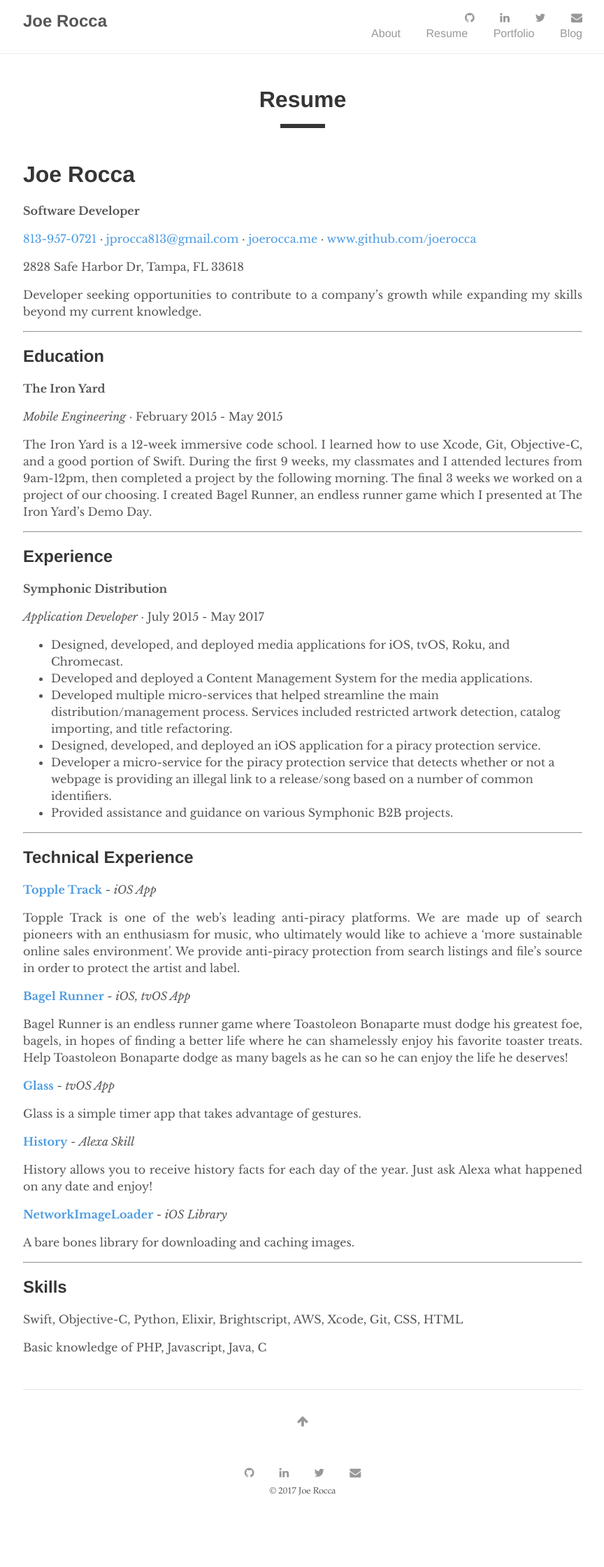
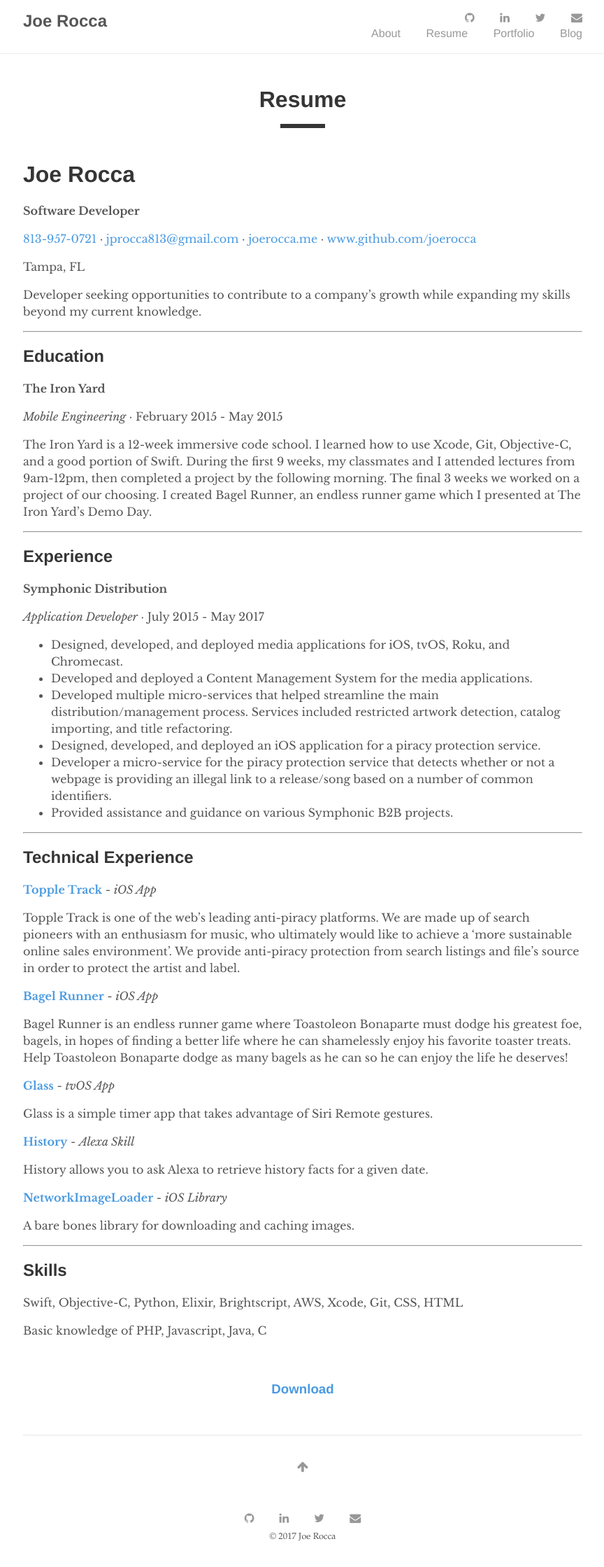
Before and after one commit to joerocca/joerocca.github.io, a Jekyll site: the page built from resume.md, in a window 1280 px wide. Shown: the whole page at 70% size, without its empty margins (207-1071 px from the left). Built offline with Jekyll 4.4.1, drawn with Linux system fonts in a browser that asks for light colours; before the commit the page ends 2174 px from its top, so only the background shows below that.

Commit message:
Updated resume and added resume download button

```diff
--- a/_layouts/resume.html
+++ b/_layouts/resume.html
@@ -11,6 +11,10 @@ layout: default
 
   {{ content }}
 
+  <br>
+  <h3>
+    <a href="/assets/other/resume.pdf" class="resume-download" download="joe-rocca-resume">Download</a>
+  <h3>
 </div>
 
 <div class="pagination">
--- a/_sass/_resume.scss
+++ b/_sass/_resume.scss
@@ -16,9 +16,14 @@
     width: 4rem;
   }
 
+  &-download {
+    display: block;
+    text-align: center;
+  }
+
   p {
     margin: 0 0 1rem;
-    text-align: justify;
+    text-align: left;
   }
 
   a:hover {
--- a/resume.md
+++ b/resume.md
@@ -9,7 +9,7 @@ Joe Rocca
 
 [{{ site.author.phone }}](tel:{{ site.author.phone }}) &middot; [{{ site.author.email }}](mailto:{{ site.author.email }}) &middot; [joerocca.me]({{ site.author.website }}) &middot; [www.github.com/joerocca]({{ site.author.github }}){:target="blank"}
 
-2828 Safe Harbor Dr, Tampa, FL 33618
+Tampa, FL
 
 Developer seeking opportunities to contribute to a company’s growth while expanding my skills beyond my current knowledge.
 
@@ -49,17 +49,17 @@ Technical Experience
 
 Topple Track is one of the web’s leading anti-piracy platforms. We are made up of search pioneers with an enthusiasm for music, who ultimately would like to achieve a ‘more sustainable online sales environment’. We provide anti-piracy protection from search listings and file’s source in order to protect the artist and label.
 
-[**Bagel Runner**](https://itunes.apple.com/us/app/bagel-runner/id987543533?mt=8){:target="blank"} - *iOS, tvOS App*
+[**Bagel Runner**](https://itunes.apple.com/us/app/bagel-runner/id987543533?mt=8){:target="blank"} - *iOS App*
 
 Bagel Runner is an endless runner game where Toastoleon Bonaparte must dodge his greatest foe, bagels, in hopes of finding a better life where he can shamelessly enjoy his favorite toaster treats. Help Toastoleon Bonaparte dodge as many bagels as he can so he can enjoy the life he deserves!
 
 [**Glass**](https://itunes.apple.com/us/app/glass-simple-gesture-based-timer/id1269254738?mt=8){:target="blank"} - *tvOS App*
 
-Glass is a simple timer app that takes advantage of gestures.
+Glass is a simple timer app that takes advantage of Siri Remote gestures.
 
 [**History**](https://www.amazon.com/dp/B01FOR95WC){:target="blank"} - *Alexa Skill*
 
-History allows you to receive history facts for each day of the year. Just ask Alexa what happened on any date and enjoy!
+History allows you to ask Alexa to retrieve history facts for a given date.
 
 [**NetworkImageLoader**](https://github.com/joerocca/NetworkImageLoader){:target="blank"} - *iOS Library*
 
```
Also changed, not shown: index.md (+1 -1 lines), portfolio.md (+7 -7 lines), assets/img/bagel_runner.jpg (renamed from img/bagel_runner.jpg), assets/img/glass.jpg (renamed from img/glass.jpg), assets/img/headshot.jpg (renamed from img/headshot.jpg), assets/img/history.jpg (renamed from img/history.jpg), assets/img/topple_track.jpg (renamed from img/topple_track.jpg), 2 other files.
